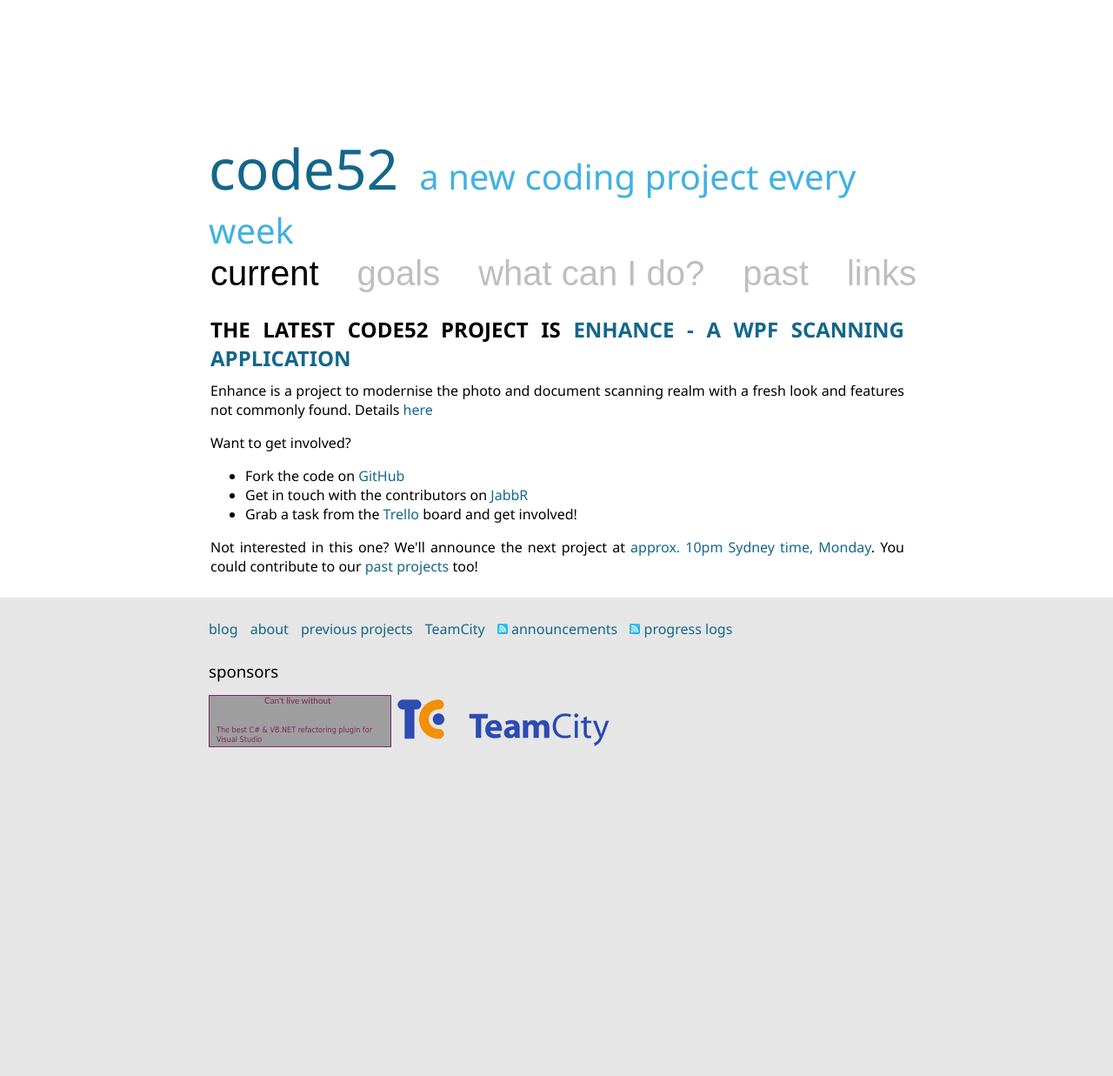
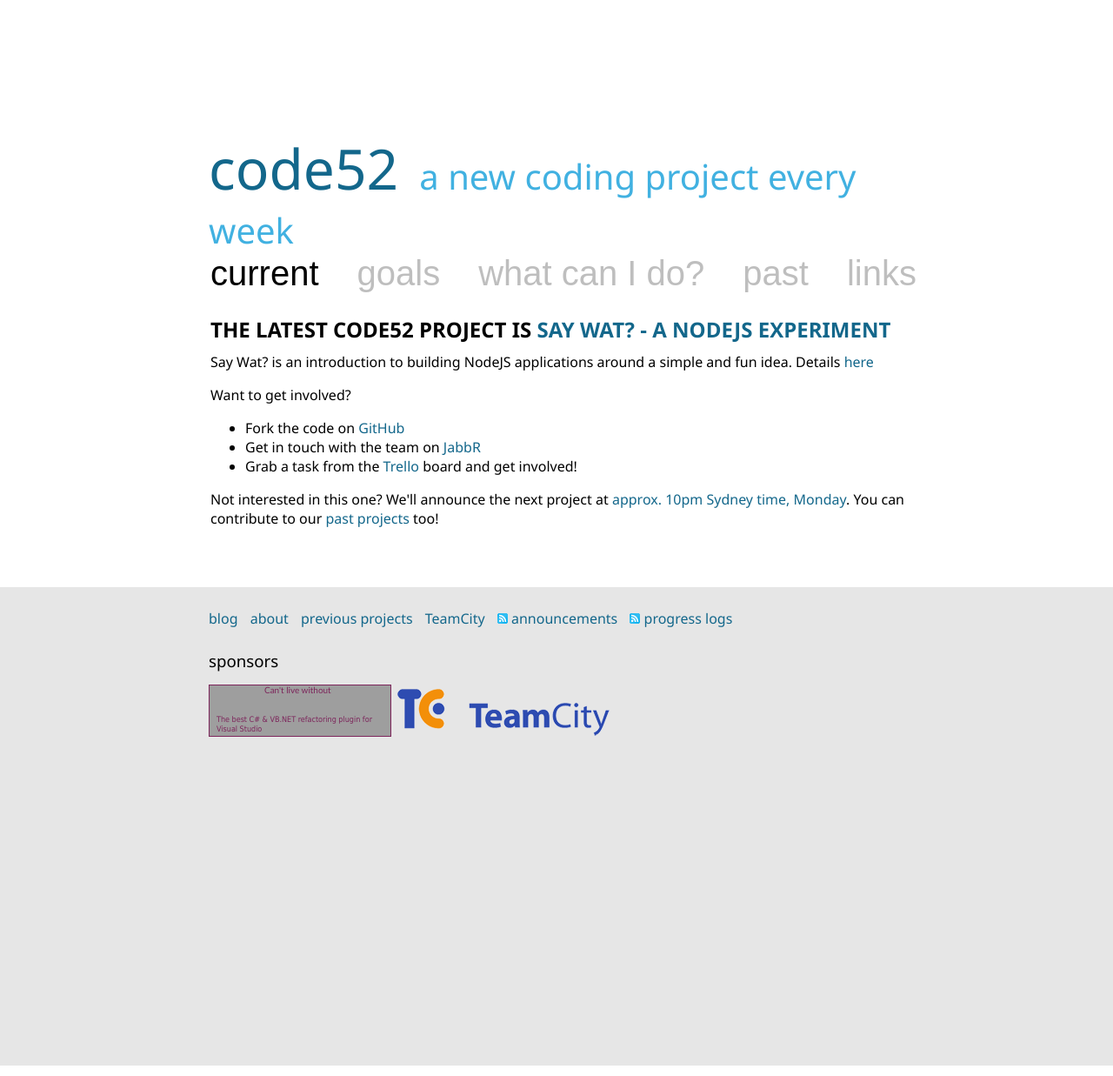
Before and after one commit to Code52/code52.github.com, a Jekyll site: the page built from index.html, in a window 1280 px wide. Shown: the whole page at 87% size. Built offline with Jekyll 4.4.1, drawn with Linux system fonts in a browser that asks for light colours; nearby versions of some CDN libraries; Markdown is read by kramdown in place of the engine named in the settings; grey boxes are pictures that could not be loaded.

Commit message:
edits and updated latest_project

```diff
--- a/_includes/latest_project.html
+++ b/_includes/latest_project.html
@@ -1,19 +1,19 @@
 <div class="pivot-item">
 	<h3>current</h3>
-	<h4>The latest Code52 project is <a href="/enhance.html">Enhance - a WPF Scanning Application</a>
+	<h4>The latest Code52 project is <a href="/enhance.html">Say Wat? - a NodeJS experiment</a>
 	</h4>
 
-	<div class="description">Enhance is a project to modernise the photo and document scanning realm with a fresh look and features not commonly found. Details <a href="/enhance.html">here</a></div>
+	<div class="description">Say Wat? is an introduction to building NodeJS applications around a simple and fun idea. Details <a href="/say-wat.html">here</a></div>
 
 	<div class="details">
 		<p>Want to get involved?</p>
 
 		<ul>
-			<li>Fork the code on <a href="https://github.com/Code52/Enhance">GitHub</a></li>
-			<li>Get in touch with the contributors on <a href="http://jabbr.net/#/rooms/code52">JabbR</a></li>
-			<li>Grab a task from the <a href="https://trello.com/board/enhance/4f24963edbbed1ab5a11c5ad">Trello</a> board and get involved!</li>
+			<li>Fork the code on <a href="https://github.com/Code52/saywat">GitHub</a></li>
+			<li>Get in touch with the team on <a href="http://jabbr.net/#/rooms/code52">JabbR</a></li>
+			<li>Grab a task from the <a href="https://trello.com/board/saywat/4f7974869bf90505711b92f8">Trello</a> board and get involved!</li>
 		</ul>
 
 	</div>
-	<div class="description">Not interested in this one? We'll announce the next project at <a href="http://timeanddate.com/worldclock/fixedtime.html?iso=201203012T22&p1=240">approx. 10pm Sydney time, Monday</a>. You could contribute to our <a href="http://github.com/Code52/">past projects</a> too!</div>
+	<div class="description">Not interested in this one? We'll announce the next project at <a href="http://timeanddate.com/worldclock/fixedtime.html?iso=20120409T22&p1=240">approx. 10pm Sydney time, Monday</a>. You can contribute to our <a href="http://github.com/Code52/">past projects</a> too!</div>
 </div>
```
Also changed, not shown: _posts/2012-04-02-say-wat.md (+8 -4 lines).
